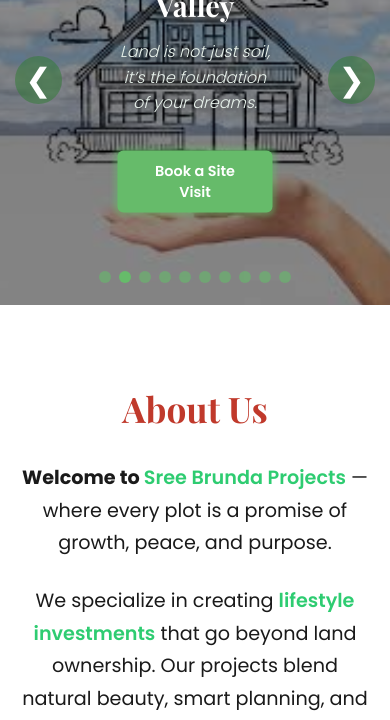
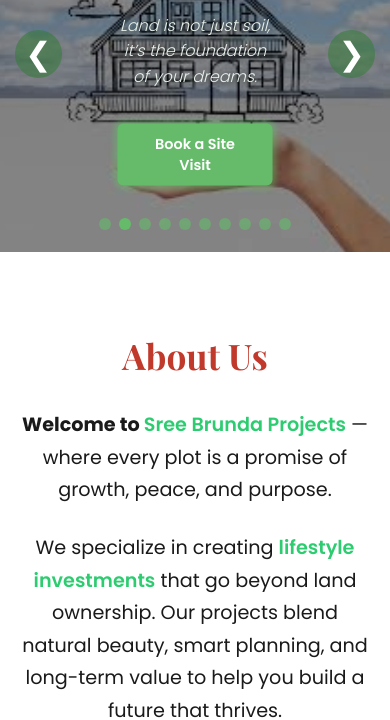
Before and after one commit to SuprajaDarapaneni/Sreebrundaprojects, a plain HTML site: page index.html in a window 390 px wide. Shown: the part 145-865 px from the top of the page. Drawn offline with nearby package versions, Linux system fonts and the light colour scheme.

Commit message:
updated one

```diff
--- a/index.html
+++ b/index.html
@@ -540,7 +540,7 @@
 
   @media (max-width: 980px) {
     .hero {
-      height: 200;
+      height: 200%;
     }
 
     .hero-content h1 {
```
